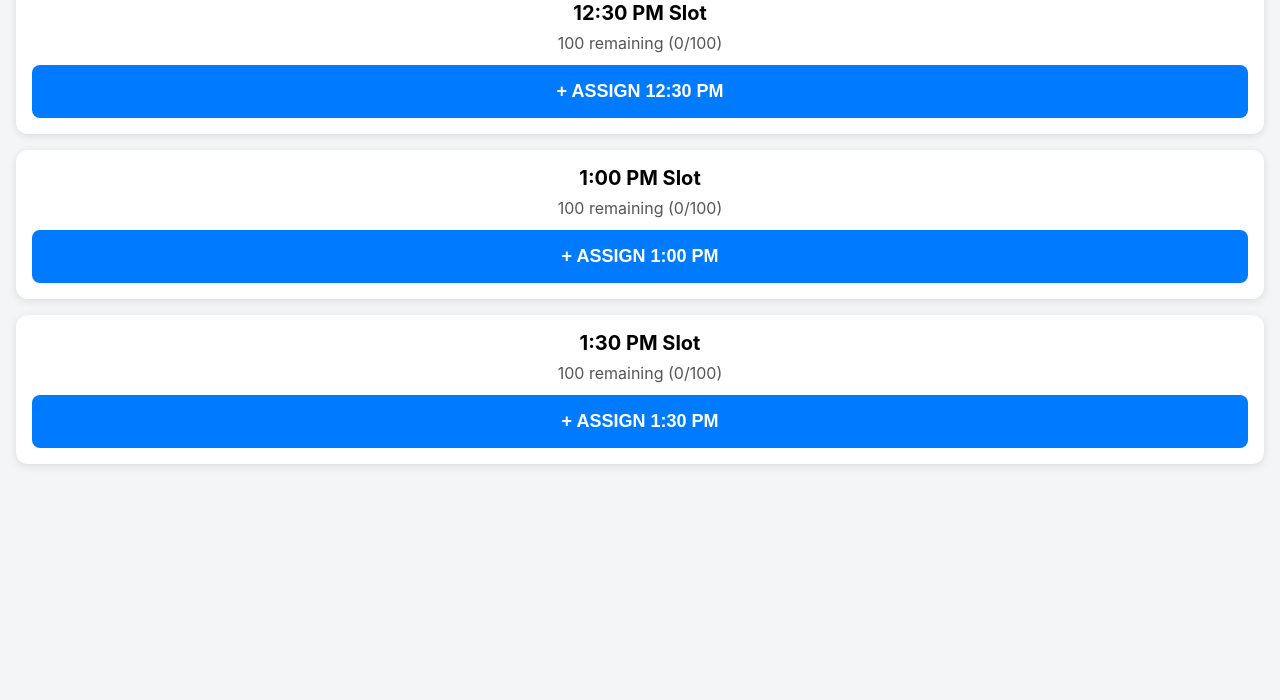
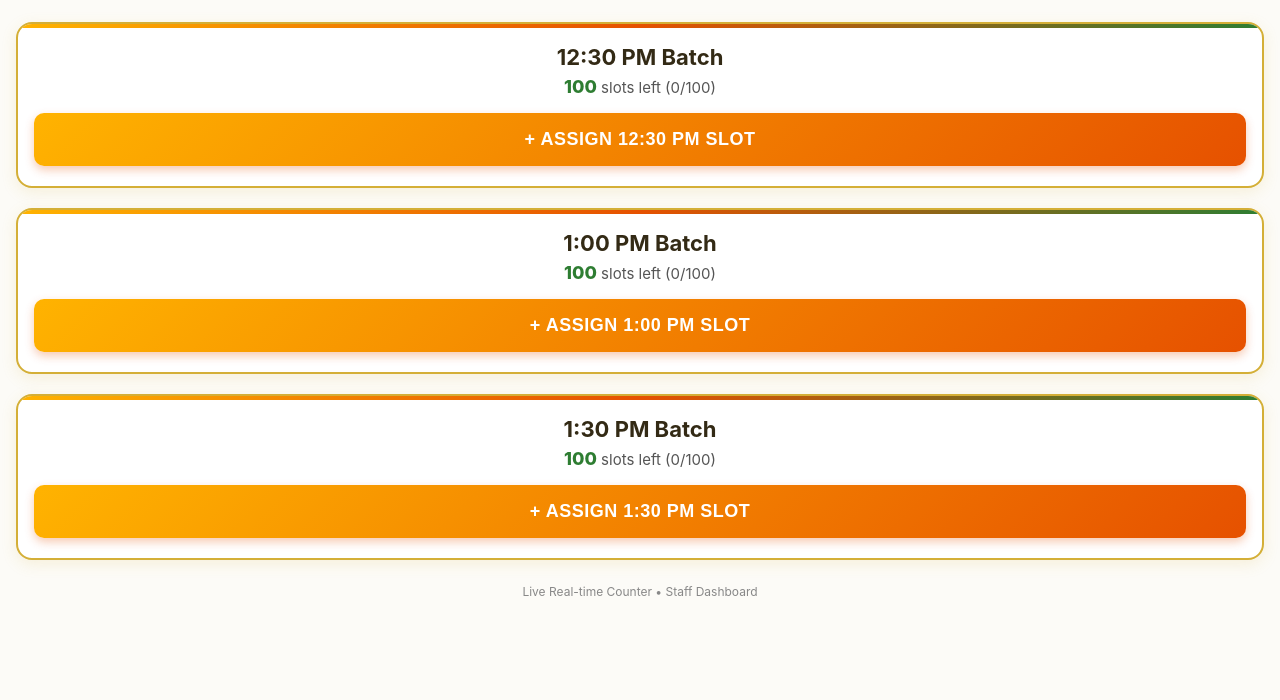
Before and after one commit to vivek5viswanathan/lunch-slot-tracker, a website: page public/index.html in a window 1280 px wide. Shown: the part 100-800 px from the top of the page. Drawn offline with nearby package versions, Linux system fonts and the light colour scheme; no server answers.

Commit message:
Update index.html

```diff
--- a/public/index.html
+++ b/public/index.html
@@ -3,40 +3,165 @@
 <head>
   <meta charset="UTF-8">
   <meta name="viewport" content="width=device-width, initial-scale=1.0">
-  <title>Lunch Slot Allocator</title>
+  <title>Onam Sadya - Lunch Slot Allocator</title>
   <script src="/socket.io/socket.io.js"></script>
   <style>
-    body { font-family: -apple-system, BlinkMacSystemFont, sans-serif; background: #f4f5f7; margin: 0; padding: 16px; text-align: center; }
-    h2 { margin-bottom: 20px; color: #333; }
-    .slot-card { background: white; border-radius: 12px; padding: 16px; margin-bottom: 16px; box-shadow: 0 2px 8px rgba(0,0,0,0.1); }
-    .slot-title { font-size: 20px; font-weight: bold; margin-bottom: 8px; }
-    .count-display { font-size: 16px; margin-bottom: 12px; color: #555; }
-    .remaining { font-weight: bold; color: #2e7d32; }
-    .full { color: #d32f2f; }
-    button { width: 100%; padding: 16px; font-size: 18px; font-weight: bold; color: white; background: #007bff; border: none; border-radius: 8px; cursor: pointer; }
-    button:disabled { background: #ccc; cursor: not-allowed; }
+    :root {
+      --kasavu-gold: #D4AF37;
+      --cream-white: #FCFBF7;
+      --deep-gold: #B8860B;
+      --marigold-orange: #E65100;
+      --marigold-yellow: #FFB300;
+      --leaf-green: #2E7D32;
+      --full-red: #C62828;
+      --text-dark: #332A15;
+    }
+
+    body {
+      font-family: -apple-system, BlinkMacSystemFont, "Segoe UI", Roboto, sans-serif;
+      background-color: var(--cream-white);
+      color: var(--text-dark);
+      margin: 0;
+      padding: 16px;
+      text-align: center;
+      /* Subtle Kasavu pattern accent at top */
+      border-top: 8px solid var(--kasavu-gold);
+    }
+
+    .header-container {
+      margin-bottom: 24px;
+      padding-bottom: 12px;
+      border-bottom: 2px dashed var(--kasavu-gold);
+    }
+
+    .festive-title {
+      font-size: 26px;
+      font-weight: 800;
+      color: var(--marigold-orange);
+      margin: 8px 0 4px 0;
+      text-transform: uppercase;
+      letter-spacing: 0.5px;
+    }
+
+    .subtitle {
+      font-size: 14px;
+      font-weight: 600;
+      color: var(--leaf-green);
+      margin: 0;
+    }
+
+    .slot-card {
+      background: white;
+      border-radius: 16px;
+      padding: 20px 16px;
+      margin-bottom: 20px;
+      box-shadow: 0 4px 15px rgba(212, 175, 55, 0.15);
+      border: 2px solid var(--kasavu-gold);
+      position: relative;
+      overflow: hidden;
+    }
+
+    /* Decorative corner accent */
+    .slot-card::before {
+      content: '';
+      position: absolute;
+      top: 0;
+      left: 0;
+      width: 100%;
+      height: 4px;
+      background: linear-gradient(90deg, var(--marigold-yellow), var(--marigold-orange), var(--leaf-green));
+    }
+
+    .slot-title {
+      font-size: 22px;
+      font-weight: 700;
+      color: var(--text-dark);
+      margin-bottom: 6px;
+    }
+
+    .count-display {
+      font-size: 15px;
+      margin-bottom: 16px;
+      color: #555;
+    }
+
+    .remaining {
+      font-weight: 800;
+      font-size: 18px;
+      color: var(--leaf-green);
+    }
+
+    .remaining.full {
+      color: var(--full-red);
+    }
+
+    button {
+      width: 100%;
+      padding: 16px;
+      font-size: 18px;
+      font-weight: 700;
+      color: white;
+      background: linear-gradient(135deg, var(--marigold-yellow), var(--marigold-orange));
+      border: none;
+      border-radius: 10px;
+      cursor: pointer;
+      box-shadow: 0 4px 10px rgba(230, 81, 0, 0.3);
+      transition: all 0.2s ease-in-out;
+      text-transform: uppercase;
+      letter-spacing: 0.5px;
+    }
+
+    button:active {
+      transform: scale(0.98);
+    }
+
+    button:disabled {
+      background: #E0E0E0;
+      color: #9E9E9E;
+      box-shadow: none;
+      cursor: not-allowed;
+      border: 1px solid #CCC;
+    }
+
+    .footer-note {
+      font-size: 12px;
+      color: #888;
+      margin-top: 24px;
+    }
   </style>
 </head>
 <body>
-  <h2>Lunch Slot Tracker</h2>
 
-  <div class="slot-card">
-    <div class="slot-title">12:30 PM Slot</div>
-    <div class="count-display"><span id="rem-12:30">100</span> remaining (<span id="count-12:30">0</span>/100)</div>
-    <button id="btn-12:30" onclick="assignSlot('12:30')">+ ASSIGN 12:30 PM</button>
+  <div class="header-container">
+    <div class="subtitle">🌼 Happy Onam 🌼</div>
+    <div class="festive-title">Onam Sadya Tokens</div>
   </div>
 
   <div class="slot-card">
-    <div class="slot-title">1:00 PM Slot</div>
-    <div class="count-display"><span id="rem-1:00">100</span> remaining (<span id="count-1:00">0</span>/100)</div>
-    <button id="btn-1:00" onclick="assignSlot('1:00')">+ ASSIGN 1:00 PM</button>
+    <div class="slot-title">12:30 PM Batch</div>
+    <div class="count-display">
+      <span id="rem-12:30" class="remaining">100</span> slots left (<span id="count-12:30">0</span>/100)
+    </div>
+    <button id="btn-12:30" onclick="assignSlot('12:30')">+ Assign 12:30 PM Slot</button>
   </div>
 
   <div class="slot-card">
-    <div class="slot-title">1:30 PM Slot</div>
-    <div class="count-display"><span id="rem-1:30">100</span> remaining (<span id="count-1:30">0</span>/100)</div>
-    <button id="btn-1:30" onclick="assignSlot('1:30')">+ ASSIGN 1:30 PM</button>
+    <div class="slot-title">1:00 PM Batch</div>
+    <div class="count-display">
+      <span id="rem-1:00" class="remaining">100</span> slots left (<span id="count-1:00">0</span>/100)
+    </div>
+    <button id="btn-1:00" onclick="assignSlot('1:00')">+ Assign 1:00 PM Slot</button>
   </div>
+
+  <div class="slot-card">
+    <div class="slot-title">1:30 PM Batch</div>
+    <div class="count-display">
+      <span id="rem-1:30" class="remaining">100</span> slots left (<span id="count-1:30">0</span>/100)
+    </div>
+    <button id="btn-1:30" onclick="assignSlot('1:30')">+ Assign 1:30 PM Slot</button>
+  </div>
+
+  <div class="footer-note">Live Real-time Counter • Staff Dashboard</div>
 
   <script>
     const socket = io();
@@ -63,7 +188,7 @@
           btn.disabled = true;
         } else {
           remElem.className = 'remaining';
-          btn.innerText = `+ ASSIGN ${slot} PM`;
+          btn.innerText = `+ Assign ${slot} PM Slot`;
           btn.disabled = false;
         }
       }
```
